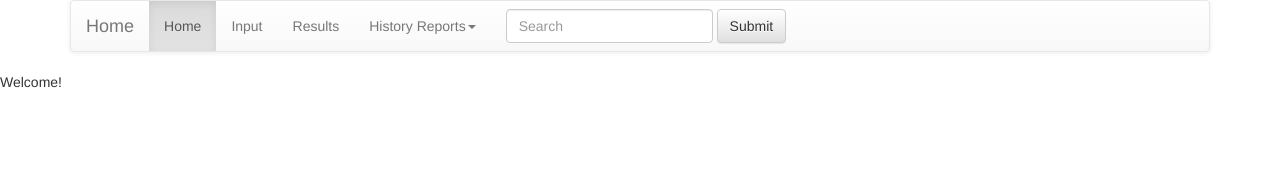
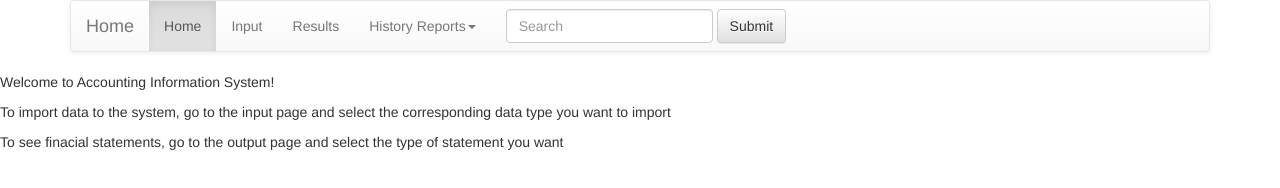
Before and after one commit to wzn997859196/CS490demo, a plain HTML site: page index.html in a window 1280 px wide. Drawn offline with nearby package versions, Linux system fonts and the light colour scheme.

Commit message:
Mainpage
Instruction

```diff
--- a/index.html
+++ b/index.html
@@ -60,7 +60,9 @@
 		</header>
 
 		<nav>
-			<p>Welcome!</p>
+			<p>Welcome to Accounting Information System!</p>
+			<p>To import data to the system, go to the input page and select the corresponding data type you want to import</p>
+			<p>To see finacial statements, go to the output page and select the type of statement you want</p>
 		</nav>
 
 		<!-- Latest compiled and minified JavaScript -->
```
